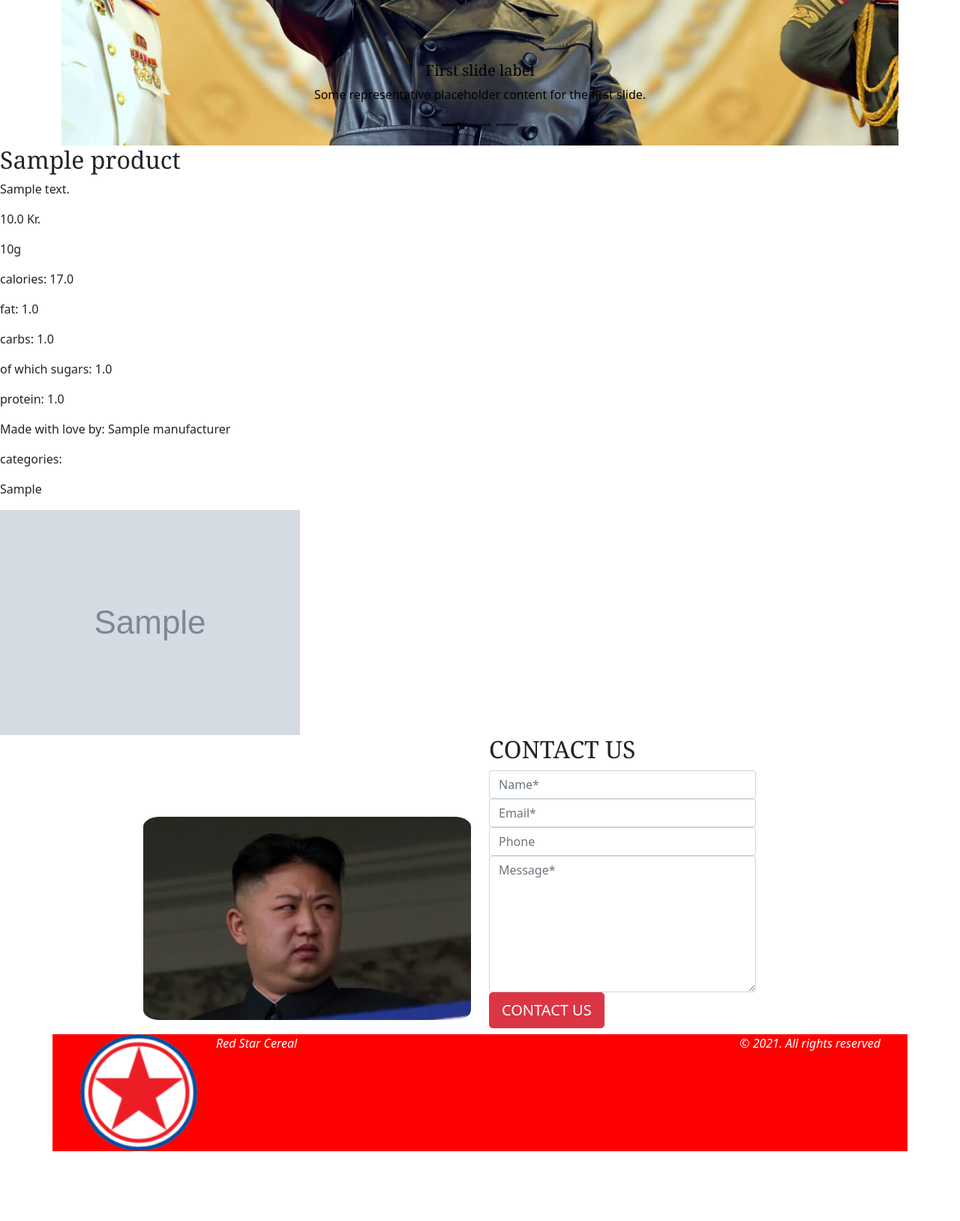
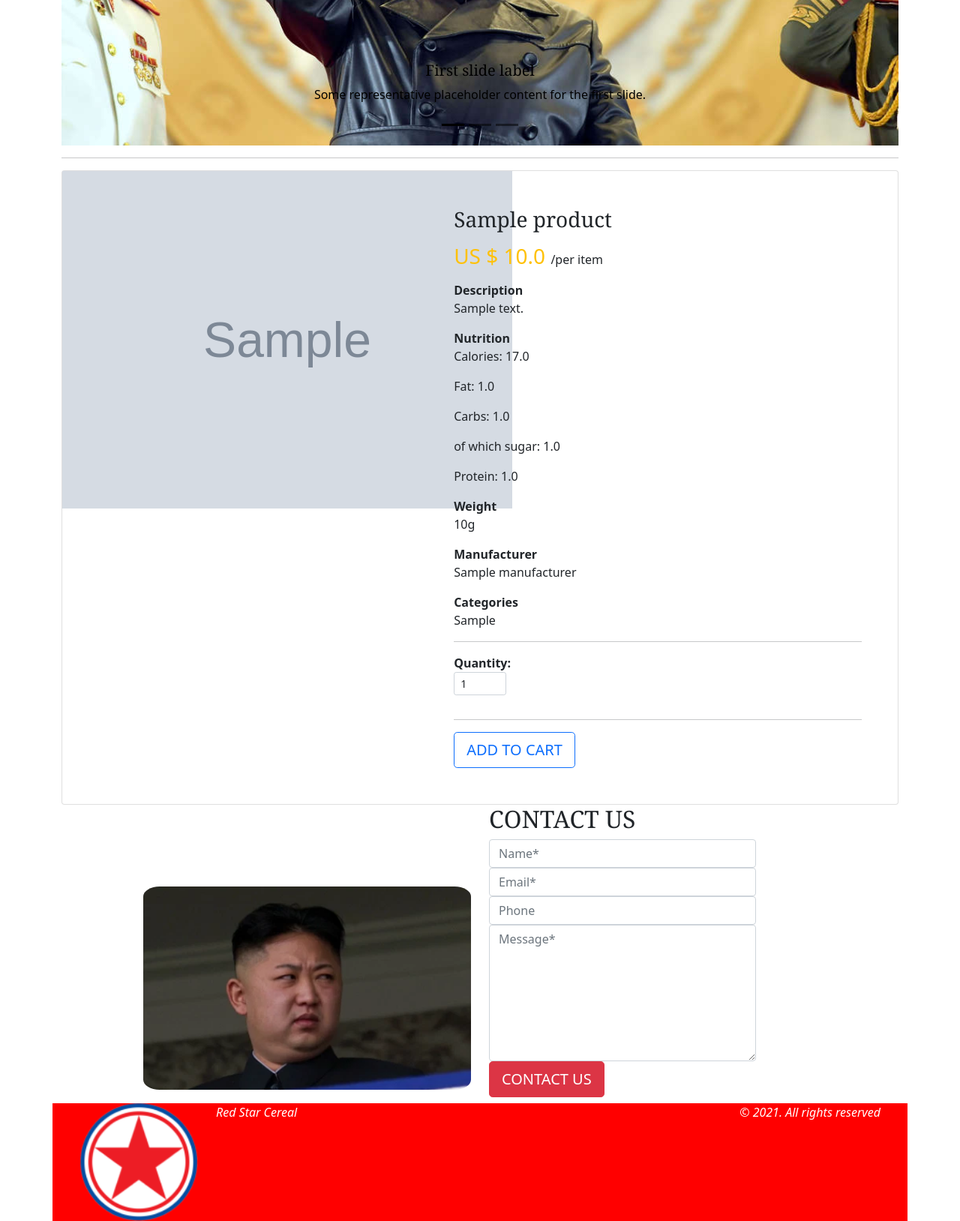
Before and after one commit to RagnarSmari/redstarcereal-dev, a Django app: page /products/1 in a window 1280 px wide. Shown: the part 444-2072 px from the top of the page at 75% size. Before the commit the page ends 1979 px from the top, so only its background shows below. Run offline with Django 3.2, Linux system fonts and the light colour scheme; tables that the repository leaves empty hold one stand-in row (values such as "Sample post"); grey boxes marked "Sample" are stand-in pictures.

Commit message:
changes to product details, form set

```diff
--- a/static/css/product.css
+++ b/static/css/product.css
@@ -4,9 +4,13 @@
 
 
 #single-prod img{
-    width: 200px;
-    height: 200px;
+    width: 100%;
+    height: 25rem;
     align-content: center;
+}
+
+.top-buffer{
+    margin-top: 5%;
 }
 
 
--- /dev/null
+++ b/static/css/product_details.css
@@ -0,0 +1,32 @@
+.gallery-wrap .img-big-wrap img {
+    height: 450px;
+    width: auto;
+    display: inline-block;
+    cursor: zoom-in;
+}
+
+
+.gallery-wrap .img-small-wrap .item-gallery {
+    width: 60px;
+    height: 60px;
+    border: 1px solid #ddd;
+    margin: 7px 2px;
+    display: inline-block;
+    overflow: hidden;
+}
+
+.gallery-wrap .img-small-wrap {
+    text-align: center;
+}
+.gallery-wrap .img-small-wrap img {
+    max-width: 100%;
+    max-height: 100%;
+    object-fit: cover;
+    border-radius: 4px;
+    cursor: zoom-in;
+}
+
+.img-big-wrap img{
+    width: 2rem;
+    height: 2rem;
+}
--- a/templates/base.html
+++ b/templates/base.html
@@ -14,6 +14,7 @@
     <link rel="stylesheet" href="{% static 'css/footer.css' %}" >
     <link rel="stylesheet" href="{% static 'css/base.css' %}" >
     <link rel="stylesheet" href="{% static 'css/product.css' %}">
+    <link rel="stylesheet" href="{% static 'css/product_details.css' %}">
 </head>
 <body>
     {% include 'navbar.html' %}
--- a/templates/home/home.html
+++ b/templates/home/home.html
@@ -1,11 +1,11 @@
 {% extends 'base.html' %}
 {% block content %}
     <h2>Products</h2>
-    <div class="products container">
-        <div class="row">
+    <div class="products container-fluid">
+        <div class="row top-buffer">
         {% for product in products %}
             {% if forloop.counter0|divisibleby:3 %}
-            </div> <div class="row">
+            </div> <div class="row top-buffer">
             {% endif %}
             {% include 'home/single_product.html' with product=product %}
         {% endfor %}
--- a/templates/products/product_details.html
+++ b/templates/products/product_details.html
@@ -1,5 +1,101 @@
 {% extends 'base.html' %}
 {% block content %}
+<div class="container">
+    <hr>
+
+
+    <div class="card">
+        <div class="row">
+            <aside class="col-sm-5 border-right">
+    <article class="gallery-wrap">
+    <div class="img-big-wrap">
+      <div>
+          {% for image in images %}
+            <img src="{{image}}">
+          {% endfor %}
+      </div>
+    </div> <!-- slider-product.// -->
+    </article> <!-- gallery-wrap .end// -->
+            </aside>
+            <aside class="col-sm-7">
+    <article class="card-body p-5">
+        <h3 class="title mb-3">{{ product.name }}</h3>
+
+    <p class="price-detail-wrap">
+        <span class="price h3 text-warning">
+            <span class="currency">US $</span><span class="num"> {{ product.price }}</span>
+        </span>
+        <span>/per item</span>
+    </p> <!-- price-detail-wrap .// -->
+    <dl class="item-property">
+      <dt>Description</dt>
+        <dd><p>
+            {{ product.description }}
+        </p></dd>
+    </dl>
+     <dl class="item-property">
+      <dt>Nutrition</dt>
+        <dd><p>
+            Calories: {{ nutrition.calories }}
+        </p></dd>
+         <dd><p>
+            Fat: {{ nutrition.fat }}
+        </p></dd>
+         <dd><p>
+            Carbs: {{ nutrition.carbs }}
+        </p></dd>
+         <dd><p>
+            of which sugar: {{ nutrition.sugar }}
+        </p></dd>
+         <dd><p>
+            Protein: {{ nutrition.protein }}
+        </p></dd>
+    </dl>
+    <dl class="param param-feature">
+      <dt>Weight</dt>
+      <dd>{{ product.weight }}g</dd>
+    </dl>  <!-- item-property-hor .// -->
+    <dl class="param param-feature">
+      <dt>Manufacturer</dt>
+      <dd>{{ manufacturer.name }}</dd>
+    </dl>  <!-- item-property-hor .// -->
+    <dl class="param param-feature">
+      <dt>Categories</dt>
+      <dd>
+        {% for cat in categories %}
+            <p>{{cat}}</p>
+        {% endfor %}</dd>
+    </dl>  <!-- item-property-hor .// -->
+
+    <hr>
+        <div class="row">
+            <div class="col-sm-5">
+                <dl class="param param-inline">
+                  <dt>Quantity: </dt>
+                  <dd>
+                    <select class="form-control form-control-sm" style="width:70px;">
+                        <option> 1 </option>
+                        <option> 2 </option>
+                        <option> 3 </option>
+                    </select>
+                  </dd>
+                </dl>  <!-- item-property .// -->
+            </div> <!-- col.// -->
+        </div> <!-- row.// -->
+        <hr>
+        <a href="#" class="btn btn-lg btn-outline-primary text-uppercase"> <i class="fas fa-shopping-cart"></i> Add to cart </a>
+    </article> <!-- card-body.// -->
+            </aside> <!-- col.// -->
+        </div> <!-- row.// -->
+    </div> <!-- card.// -->
+
+
+</div>
+<!--container.//-->
+{% endblock %}
+
+
+<!-- original code if we want to  change the detail html somewhat
 <div class="prod_details">
     <h2>{{product.name}}</h2>
     <p>{{product.description}}</p>
@@ -20,5 +116,4 @@
     {% endfor %}
 
 </div>
-
-{% endblock %}
+-->
```
Also changed, not shown: templates/home/single_product.html (+1 -8 lines).
